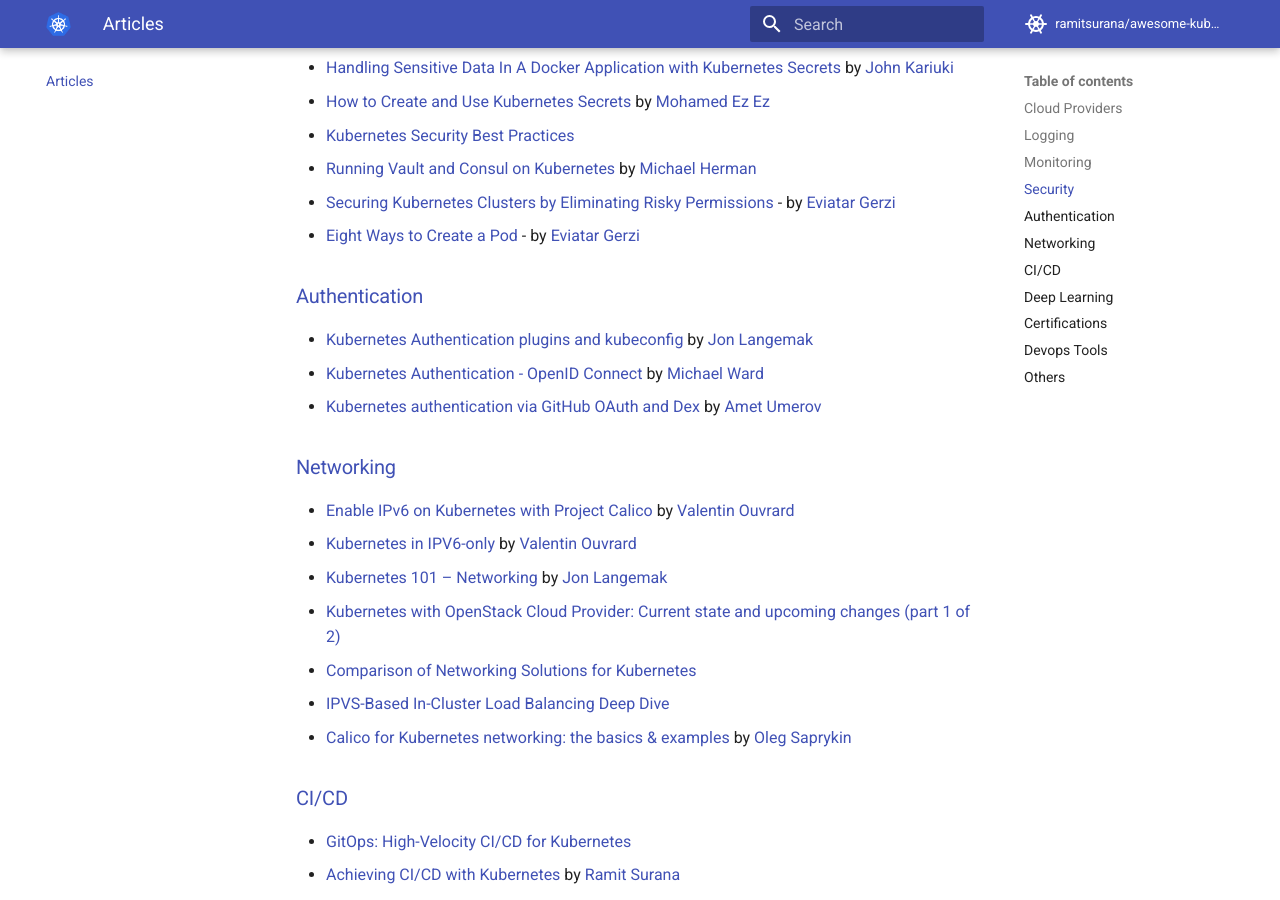
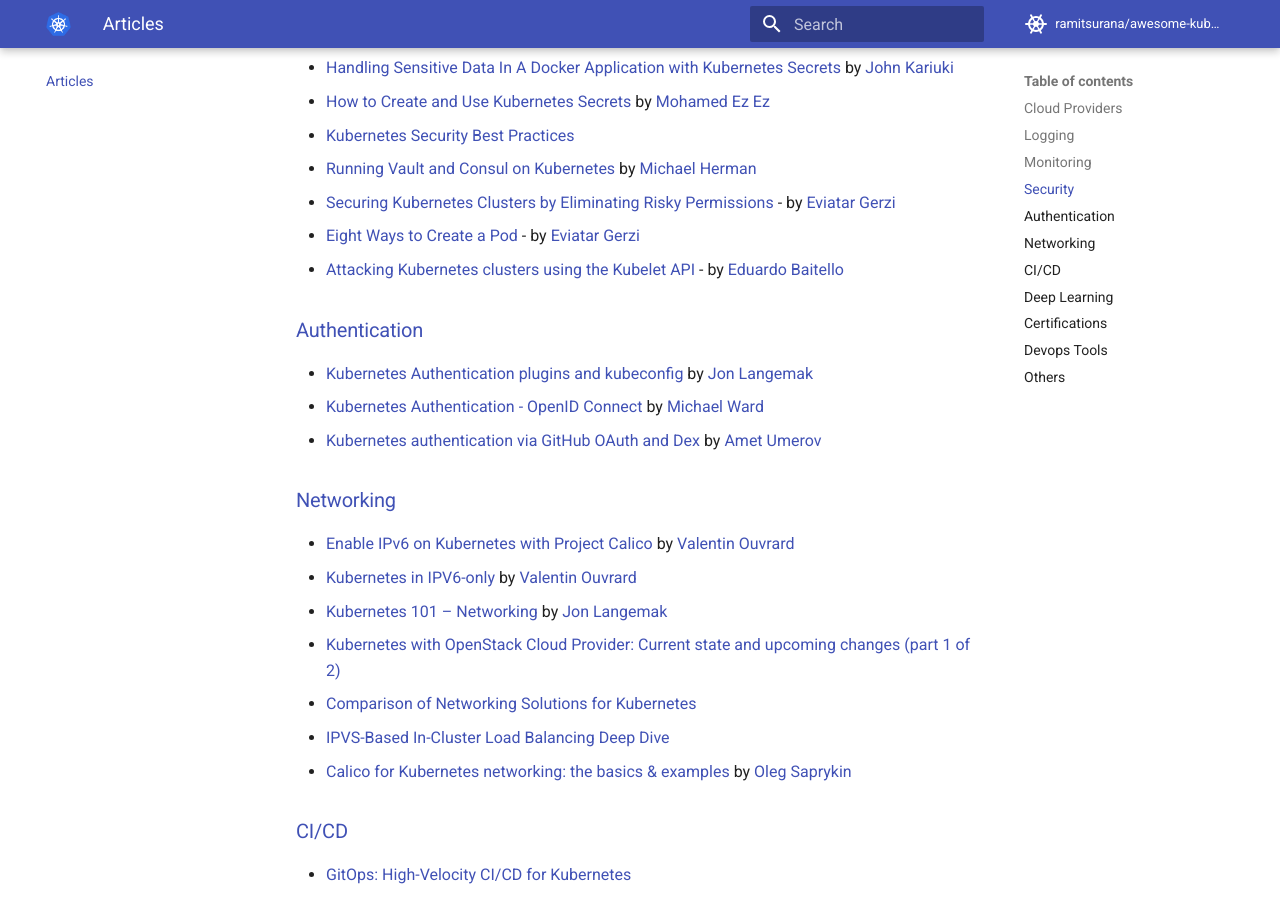
Before and after one commit to topstar920707/awesome-kubernetes, an MkDocs documentation site: the page built from docs/articles/articles.md, in a window 1280 px wide and 900 px high, scrolled down 1436 px. Built offline with MkDocs 1.6.1 and Material for MkDocs 9.7.7, drawn with Linux system fonts in a browser that asks for light colours; comment, search, counter and statistics services are not loaded.

Commit message:
Add Security Article (#659)

```diff
--- a/docs/articles/articles.md
+++ b/docs/articles/articles.md
@@ -45,6 +45,7 @@ Useful Articles
 - [Running Vault and Consul on Kubernetes](https://testdriven.io/running-vault-and-consul-on-kubernetes) by [Michael Herman](https://mherman.org/)
 - [Securing Kubernetes Clusters by Eliminating Risky Permissions](https://www.cyberark.com/threat-research-blog/securing-kubernetes-clusters-by-eliminating-risky-permissions/) - by [Eviatar Gerzi](https://twitter.com/g3rzi)
 - [Eight Ways to Create a Pod](https://www.cyberark.com/threat-research-blog/eight-ways-to-create-a-pod/) - by [Eviatar Gerzi](https://twitter.com/g3rzi)
+- [Attacking Kubernetes clusters using the Kubelet API](https://eduardobaitello.medium.com/attacking-kubernetes-clusters-using-the-kubelet-api-abafc36126ca/) - by [Eduardo Baitello](https://twitter.com/EduardoBaitello)
 
 ### [Authentication](#authentication)
 
```
